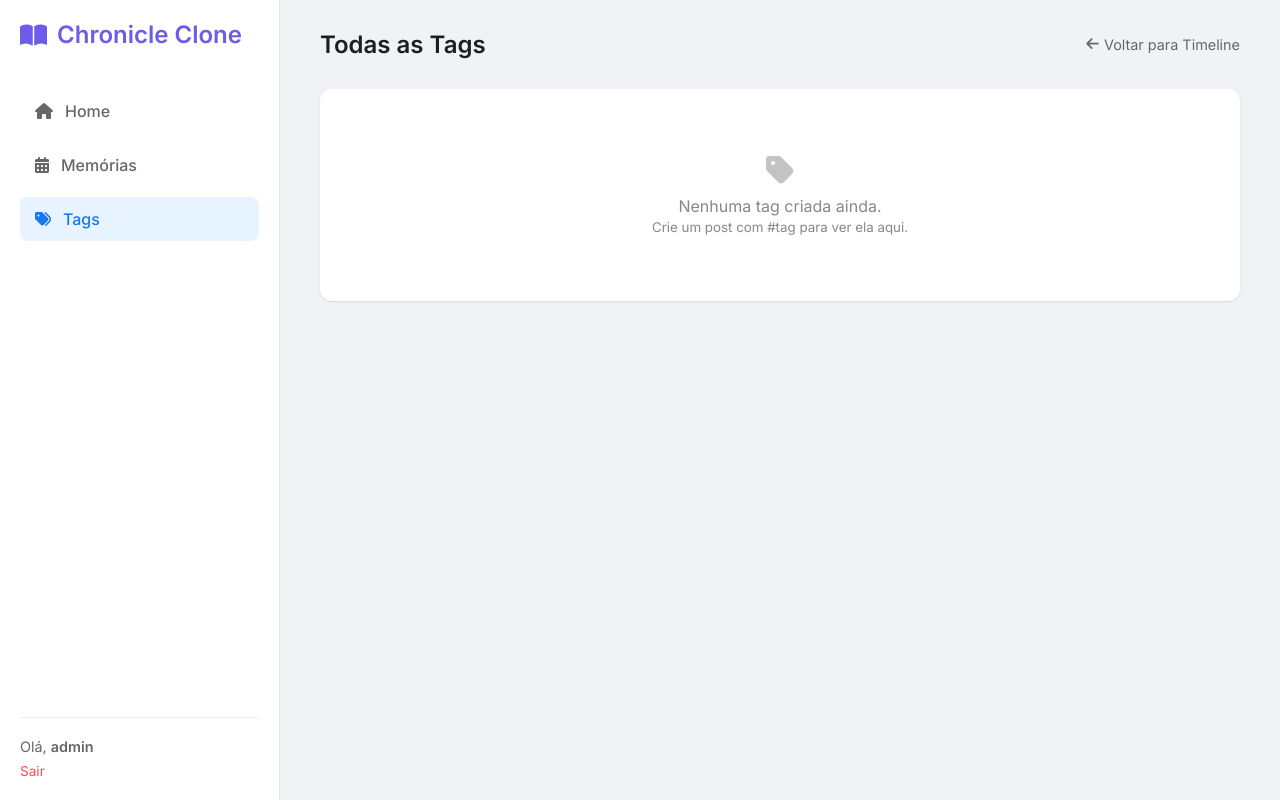
After one commit to duardo3120/DIARIO-WEB-FLASK, a Flask app: page /tags in a window 1280 px wide. The commit adds this page. Run offline with Flask 3, Linux system fonts and the light colour scheme; a user stored in the database is signed in.

Commit message:
Novas funcionalidades básicas

```diff
--- a/app.py
+++ b/app.py
@@ -1,10 +1,13 @@
 from flask import Flask, render_template, redirect, url_for, flash, session, request
 from flask_sqlalchemy import SQLAlchemy
+from sqlalchemy import extract
 from werkzeug.security import generate_password_hash, check_password_hash
 from flask_login import LoginManager, UserMixin, login_user, logout_user, login_required, current_user
-import os, datetime
+import os
+from datetime import datetime
 from dotenv import load_dotenv
 load_dotenv()
+import calendar #Módulo para calendários
 
 
 # Cria a aplicação web
@@ -34,6 +37,11 @@ login_manager.login_message_category = "error"
 def load_user(user_id):
     return User.query.get(int(user_id)) #Convertendo id string para int
 
+post_tags = db.Table('post_tags',
+    db.Column('post_id', db.Integer, db.ForeignKey('post.idPost'), primary_key=True),
+    db.Column('tag_id', db.Integer, db.ForeignKey('tag.id'), primary_key=True)
+)
+
  #Alterações para realizar autenticação e herdar aos usuários com UserMixin
 class User(db.Model, UserMixin): #Cria a tabela de usuários no banco de dados, adicionado UserMixin para autenticação
     id = db.Column(db.Integer, primary_key=True) #ID do usuário
@@ -43,13 +51,21 @@ class User(db.Model, UserMixin): #Cria a tabela de usuários no banco de dados,
     def __repr__(self):
         return f'<User {self.username}>'
 
+class Tag(db.Model): #Criar a tabela de tags no banco de dados
+    id = db.Column(db.Integer, primary_key=True)
+    name = db.Column(db.String(50), nullable=False, unique=True)
+
+    def __repr__(self):
+        return f'<Tag {self.name}>'
+
+
 class Post(db.Model): #Criar a tabela de posts no banco de dados
     idPost = db.Column(db.Integer, primary_key=True, nullable=False) #ID do post
-    dataPost = db.Column(db.DateTime, default=datetime.datetime.now) #Data do post, atualizado utc para now
+    dataPost = db.Column(db.DateTime, default=datetime.now) #Data do post, atualizado utc para now
     content = db.Column(db.Text, nullable=False) #Conteúdo do post
     user_id = db.Column(db.Integer, db.ForeignKey('user.id'), nullable=False) #ID do usuário que criou o post
     autor = db.relationship('User', backref ='posts')
-    pass #temporario
+    tags = db.relationship('Tag', secondary=post_tags, backref='posts')
 
 
 # Cria a primeira pagina
@@ -60,10 +76,56 @@ def index():
 # - ROTA PROTEGIDA COM LOGIN REQUIRED
 #Rota do dashboard (get) - pagina de sucesso pos login
 @app.route('/dashboard')
-@login_required # - Nosso guarda para a rota
+@login_required
 def dashboard():
-    posts_user = current_user.posts #Consulta todos os posts do usuário logado, usando referencia de relacionamento feito em Post.
-    return render_template('dashboard.html', posts=posts_user) # Renderiza o arquivo dashboard.html
+    hoje = datetime.now()
+
+    # 2. MEMÓRIAS: Posts de anos anteriores
+    memorias = Post.query.filter(
+        extract('month', Post.dataPost) == hoje.month,
+        extract('day', Post.dataPost) == hoje.day,
+        extract('year', Post.dataPost) != hoje.year,
+        Post.user_id == current_user.id
+    ).all()
+
+    # 3. CALENDÁRIO: Gerar a matriz do mês atual
+    # Cria uma lista de semanas, ex: [[0,0,1,2,3...], [4,5...]]
+    cal = calendar.monthcalendar(hoje.year, hoje.month)
+
+    # 4. DIAS ATIVOS: Saber quais dias deste mês têm posts (para pintar a bolinha)
+    posts_do_mes = Post.query.filter(
+        extract('month', Post.dataPost) == hoje.month,
+        extract('year', Post.dataPost) == hoje.year,
+        Post.user_id == current_user.id
+    ).all()
+    # Cria uma lista simples com os dias: [14, 15, 20...]
+    dias_ativos = [p.dataPost.day for p in posts_do_mes]
+
+    data_url = request.args.get('data')  # Obtém o parâmetro 'date' da URL
+
+    if data_url:
+        data_filtro = datetime.strptime(data_url, '%Y-%m-%d')
+
+        posts = Post.query.filter(
+            extract('day', Post.dataPost) == data_filtro.day,
+            extract('month', Post.dataPost) == data_filtro.month,
+            extract('year', Post.dataPost) == data_filtro.year,
+            Post.user_id == current_user.id).all()
+
+        titulo_pagina = f'Posts de {data_filtro.strftime("%d/%m/%Y")}'
+
+    else:
+        posts = Post.query.order_by(Post.dataPost.desc()).all()
+        titulo_pagina = 'Timeline'
+
+    return render_template('dashboard.html',
+                           posts=posts,
+                           memorias=memorias,
+                           calendario=cal,
+                           dias_ativos=dias_ativos,
+                           ano_mes=hoje.strftime('%m / %Y'),
+                           title=titulo_pagina,
+                           data_atual=hoje)
 
 #  - A rota lembra o usuário
 @app.route('/login', methods=['POST']) #Rota para o login com metodo post
@@ -89,7 +151,30 @@ def login():
 @login_required #Protege a rota de adicionar post
 def add_post():
     conteudo = request.form['content'] #Obtém o conteúdo do post do formulário
+    tags_texto = request.form.get('tags')  #Obtém as tags do formulário, padrão vazio se não fornecido
     novo_post = Post(content = conteudo, autor = current_user) #Cria um novo post associado ao usuário logado
+
+    # Lógica das Tags
+    if tags_texto:
+        # 1. Separa por vírgula (ex: "vida,  trabalho" vira ["vida", "  trabalho"])
+        nomes_tags = tags_texto.split(',')
+
+        for nome in nomes_tags:
+            # 2. Limpa espaços extras e deixa minúsculo (ex: "  trabalho" vira "trabalho")
+            nome = nome.strip().lower()
+
+            if nome: # Se não for vazio
+                # 3. Verifica se a tag já existe no banco
+                tag_existente = Tag.query.filter_by(name=nome).first()
+
+                if tag_existente:
+                    # Se existe, usa ela
+                    novo_post.tags.append(tag_existente)
+                else:
+                    # Se não existe, cria uma nova
+                    nova_tag = Tag(name=nome)
+                    novo_post.tags.append(nova_tag)
+
     db.session.add(novo_post) #Adiciona o novo post à sessão do banco de dados
     db.session.commit() #Salva as alterações no banco de dados
     flash('Post adicionado com sucesso!', 'success') #Mensagem de sucesso
@@ -174,5 +259,47 @@ def register():
     flash('Conta criada com sucesso! Você já pode fazer login.', 'success')
     return redirect(url_for('index'))
 
+@app.route('/tag/<tag_name>') #Rota para ver posts por tag
+@login_required
+def posts_by_tag(tag_name):
+    tag = Tag.query.filter_by(name=tag_name).first_or_404() #Verifica se a tag existe, se não existir retorna 404
+    return render_template('dashboard.html', posts=tag.posts, title=f'Tag: {tag_name}') #Renderiza o dashboard com os posts da tag
+
+@app.route('/tags')
+@login_required
+def all_tags():
+    tags = Tag.query.all() #Consulta todas as tags do banco de dados
+    return render_template('tags.html', tags=tags) #Renderiza a página de tags
+
+@app.route('/delete_tag/<int:id>')
+@login_required
+def delete_tag(id):
+    tag = Tag.query.get_or_404(id) #Consulta a tag pelo id, se não existir retorna 404
+    db.session.delete(tag) #Deleta a tag da sessão do banco de dados
+    db.session.commit() #Salva as alterações no banco de dados
+    flash('Tag deletada com sucesso!', 'success') #Mensagem de sucesso
+    return redirect(url_for('all_tags')) #Redireciona de volta para a página de tags
+
+@app.route('/memories')
+@login_required
+def memories():
+    hoje = datetime.now()
+
+    # TRADUÇÃO DA QUERY:
+    # Busque Posts ONDE:
+    # 1. O Mês do post é igual ao mês de hoje
+    # 2. E o Dia do post é igual ao dia de hoje
+    # 3. E o Ano do post é DIFERENTE (!=) do ano atual (para ser lembrança, tem que ser antigo!)
+    # 4. E o post pertence ao usuário logado
+
+    posts = Post.query.filter(
+        extract('month', Post.dataPost) == hoje.month,
+        extract('day', Post.dataPost) == hoje.day,
+        extract('year', Post.dataPost) != hoje.year,
+        Post.user_id == current_user.id
+    ).all()
+
+    return render_template('memories.html', posts=posts)
+
 if __name__ == '__main__':
     app.run(debug=True)
--- /dev/null
+++ b/templates/tags.html
@@ -0,0 +1,200 @@
+<!DOCTYPE html>
+<html lang="pt-br">
+<head>
+    <meta charset="UTF-8">
+    <meta name="viewport" content="width=device-width, initial-scale=1.0">
+    <title>Todas as Tags - Chronicle Clone</title>
+    <link href="https://fonts.googleapis.com/css2?family=Inter:wght@400;500;600&display=swap" rel="stylesheet">
+    <link rel="stylesheet" href="https://cdnjs.cloudflare.com/ajax/libs/font-awesome/6.0.0/css/all.min.css">
+
+    <style>
+        /* --- CSS DE LAYOUT (Para garantir que fique igual ao Dashboard) --- */
+        * { box-sizing: border-box; margin: 0; padding: 0; }
+
+        body {
+            font-family: 'Inter', sans-serif;
+            background-color: #f0f2f5; /* Fundo cinza igual ao dashboard */
+            color: #1c1e21;
+        }
+
+        /* Container principal que segura a Sidebar e o Conteúdo lado a lado */
+        .container {
+            display: flex;
+            min-height: 100vh;
+        }
+
+        /* --- BARRA LATERAL (SIDEBAR) --- */
+        .sidebar {
+            width: 280px;
+            background-color: #ffffff;
+            padding: 20px;
+            display: flex;
+            flex-direction: column;
+            border-right: 1px solid #e4e6eb;
+            position: sticky;
+            top: 0;
+            height: 100vh;
+        }
+
+        .logo {
+            font-size: 1.5rem;
+            font-weight: 700;
+            color: #6c5ce7;
+            margin-bottom: 40px;
+            display: flex;
+            align-items: center;
+            gap: 10px;
+        }
+
+        .sidebar nav {
+            display: flex;
+            flex-direction: column;
+            gap: 10px;
+            flex: 1; /* Empurra o perfil para baixo */
+        }
+
+        .sidebar nav a {
+            text-decoration: none;
+            color: #65676b;
+            padding: 12px 15px;
+            border-radius: 8px;
+            font-weight: 500;
+            transition: all 0.2s;
+            display: flex;
+            align-items: center;
+            gap: 12px;
+        }
+
+        .sidebar nav a:hover {
+            background-color: #f0f2f5;
+            color: #1c1e21;
+        }
+
+        .sidebar nav a.active {
+            background-color: #e7f3ff;
+            color: #1877f2;
+        }
+
+        /* --- CONTEÚDO PRINCIPAL --- */
+        .main-content {
+            flex: 1; /* Ocupa o resto da tela */
+            padding: 30px 40px;
+            max-width: 1000px; /* Não deixa ficar largo demais em telas grandes */
+        }
+
+        .header-area {
+            display: flex;
+            align-items: center;
+            justify-content: space-between;
+            margin-bottom: 30px;
+        }
+
+        /* Card Branco onde ficam as tags */
+        .card {
+            background: white;
+            padding: 25px;
+            border-radius: 12px;
+            box-shadow: 0 1px 2px rgba(0,0,0,0.1);
+        }
+
+        /* Estilo das Tags */
+        .tag-pill {
+            display: inline-block;
+            background-color: #e1ecf4;
+            color: #39739d;
+            padding: 8px 16px;
+            border-radius: 20px;
+            text-decoration: none;
+            font-size: 1rem;
+            margin: 5px;
+            transition: all 0.2s;
+        }
+
+        .tag-pill:hover {
+            background-color: #d0e3f0;
+            transform: translateY(-2px);
+        }
+
+        .back-link {
+            color: #65676b;
+            text-decoration: none;
+            font-size: 0.9rem;
+            display: flex;
+            align-items: center;
+            gap: 5px;
+        }
+        .back-link:hover { color: #1877f2; }
+    </style>
+</head>
+<body>
+
+    <div class="container">
+
+        <aside class="sidebar">
+            <div class="logo">
+                <i class="fas fa-book-open"></i>
+                <span>Chronicle Clone</span>
+            </div>
+
+            <nav>
+                <a href="{{ url_for('dashboard') }}">
+                    <i class="fas fa-home"></i> Home
+                </a>
+                <a href="{{ url_for('memories') }}">
+                    <i class="fas fa-calendar-alt"></i> Memórias
+                </a>
+                <a href="{{ url_for('all_tags') }}" class="active">
+                    <i class="fas fa-tags"></i> Tags
+                </a>
+            </nav>
+
+            <div style="margin-top: auto; padding-top: 20px; border-top: 1px solid #eee;">
+                <p style="font-size: 0.9rem; color: #666; margin-bottom: 5px;">Olá, <strong>{{ current_user.username }}</strong></p>
+                <a href="{{ url_for('logout') }}" style="color: #ff4757; text-decoration: none; font-size: 0.85rem;">Sair</a>
+            </div>
+        </aside>
+
+        <main class="main-content">
+
+            <div class="header-area">
+                <h2>Todas as Tags</h2>
+                <a href="{{ url_for('dashboard') }}" class="back-link">
+                    <i class="fas fa-arrow-left"></i> Voltar para Timeline
+                </a>
+            </div>
+
+            <div class="card">
+                {% if tags %}
+                    <div style="display: flex; flex-wrap: wrap; gap: 8px;">
+                        {% for tag in tags %}
+                           <div style="display: inline-flex; align-items: center; background: #e1ecf4; border-radius: 20px; margin: 5px; padding: 5px 12px;">
+
+                                <a href="{{ url_for('posts_by_tag', tag_name=tag.name) }}"
+                                    style="text-decoration: none; color: #39739d; font-weight: 500; margin-right: 10px;">
+                                        #{{ tag.name }}
+                                </a>
+
+                                <a href="{{ url_for('delete_tag', id=tag.id) }}"
+                                    onclick="return confirm('Tem certeza que quer apagar esta tag?')"
+                                    style="color: #ff6b6b; text-decoration: none; font-size: 0.9rem; margin-left: 5px;"
+                                    title="Apagar tag">
+                                        <i class="fas fa-trash"></i>
+                                </a>
+
+                            </div>
+                        {% endfor %}
+                    </div>
+                {% else %}
+                    <div style="text-align: center; padding: 40px; color: #888;">
+                        <i class="fas fa-tag" style="font-size: 2rem; margin-bottom: 10px; opacity: 0.5;"></i>
+                        <p>Nenhuma tag criada ainda.</p>
+                        <small>Crie um post com #tag para ver ela aqui.</small>
+                    </div>
+                {% endif %}
+            </div>
+
+        </main>
+    </div>
+
+</body>
+</html>
```
Also changed, not shown: static/css/style.css (+66 -0 lines), templates/dashboard.html (+87 -11 lines), templates/memories.html (added, +79 -0 lines), instance/diario.db.
